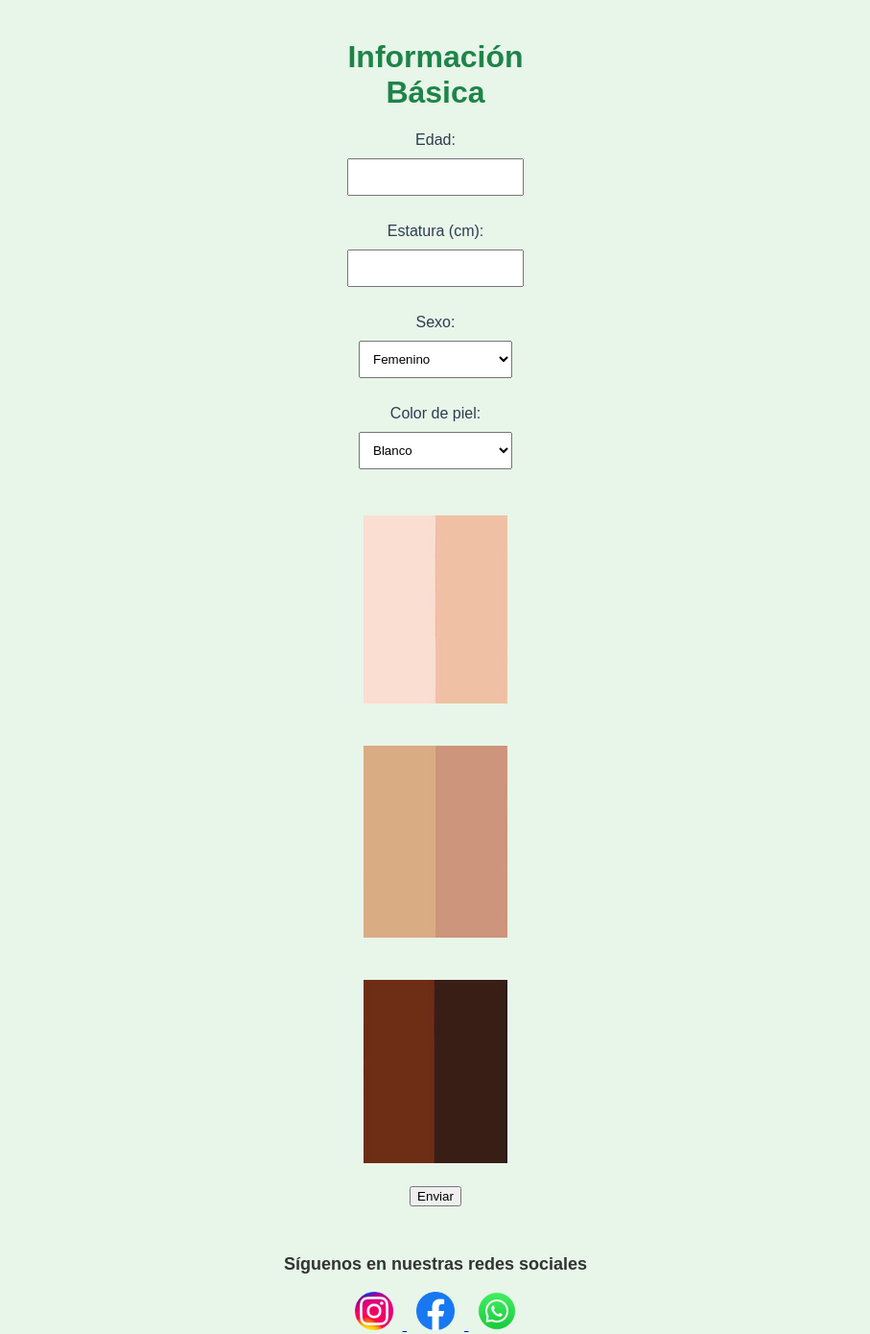
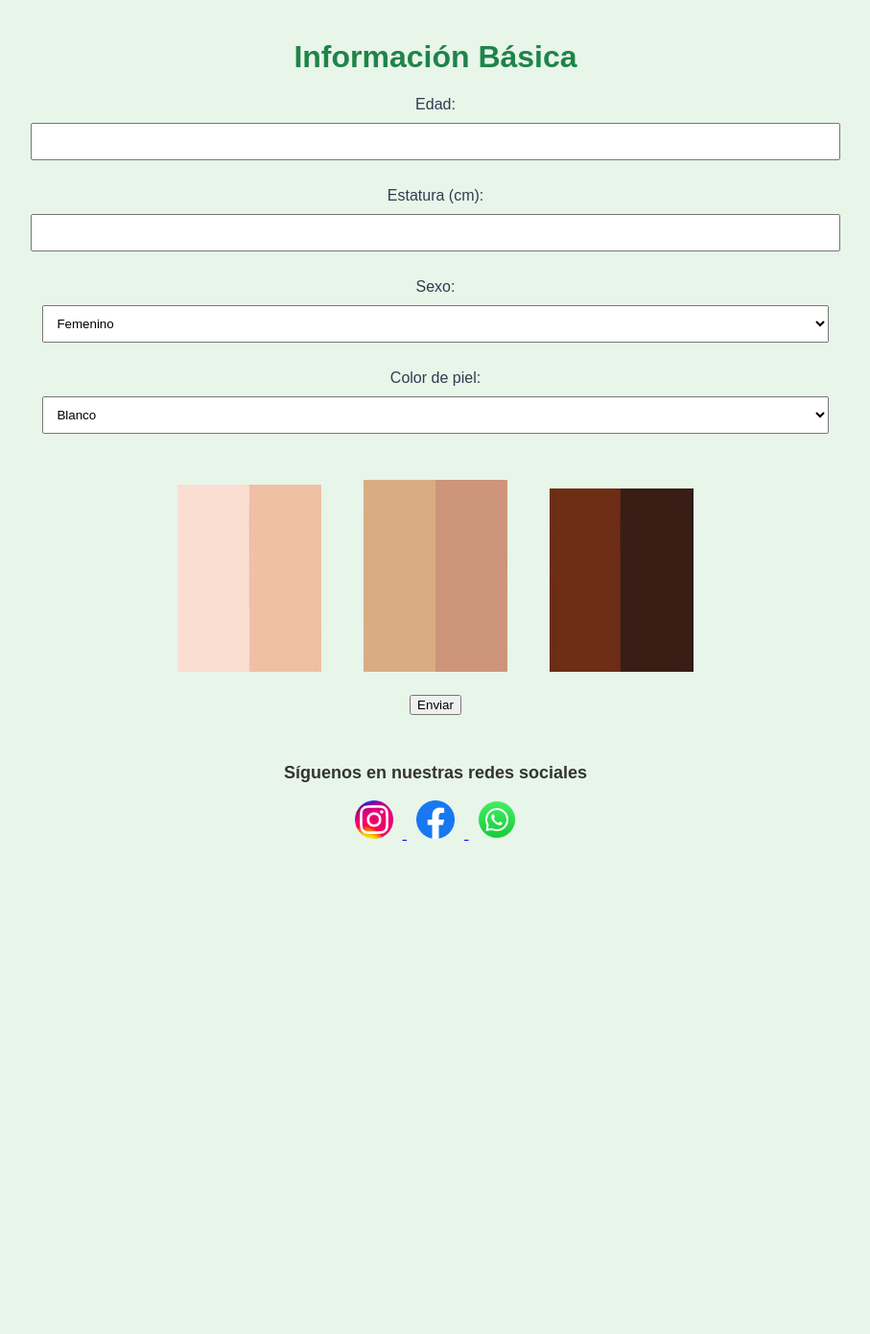
Before and after one commit to kevinalbarracin24/mi-pagina-web, a Flask app: page /form in a window 1280 px wide. Shown: the part 41-1431 px from the top of the page at 96% size, without its empty margins (186-1093 px from the left). After the commit the page ends 917 px from the top, so only its background shows below. Run offline with Flask 3, Linux system fonts and the light colour scheme.

Commit message:
Update styles.css

```diff
--- a/static/css/styles.css
+++ b/static/css/styles.css
@@ -7,7 +7,7 @@ body {
 }
 
 .container {
-    width: 200px;
+    width: 80%;
     margin: 0 auto;
     text-align: center;
     padding: 20px;
```
